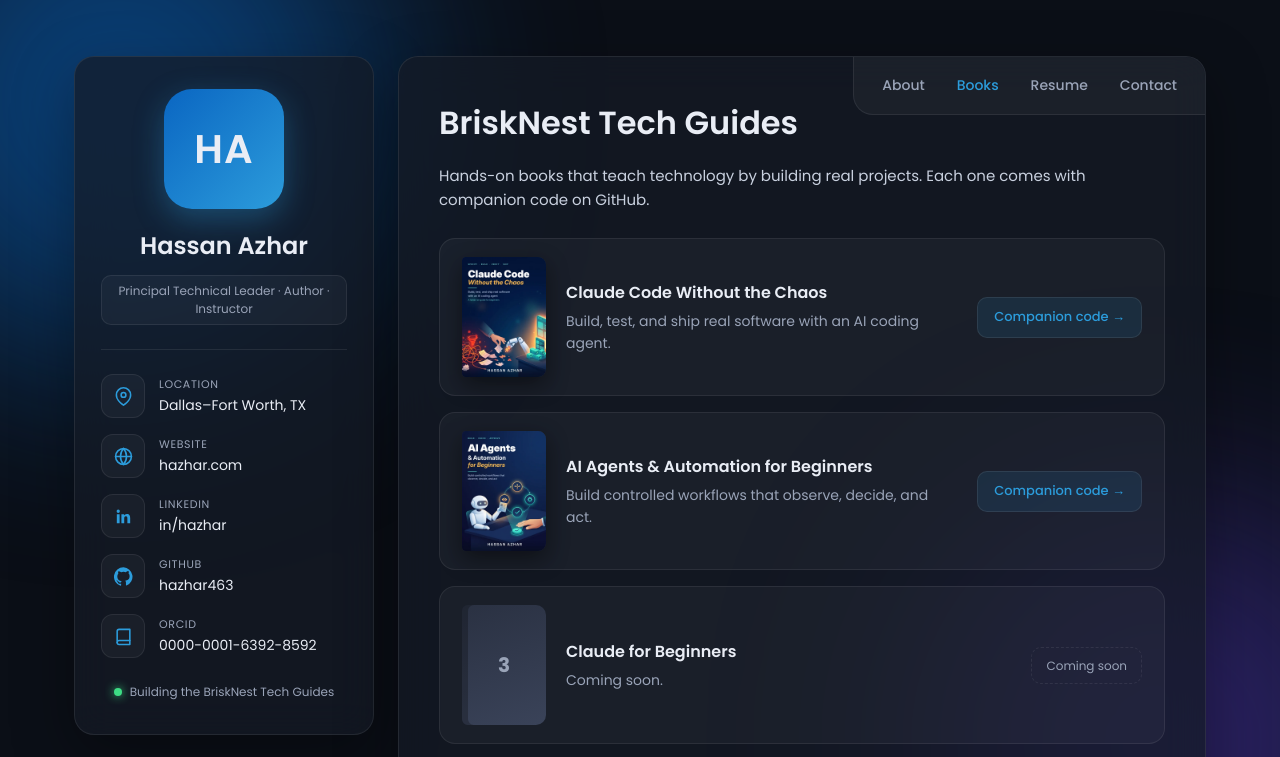
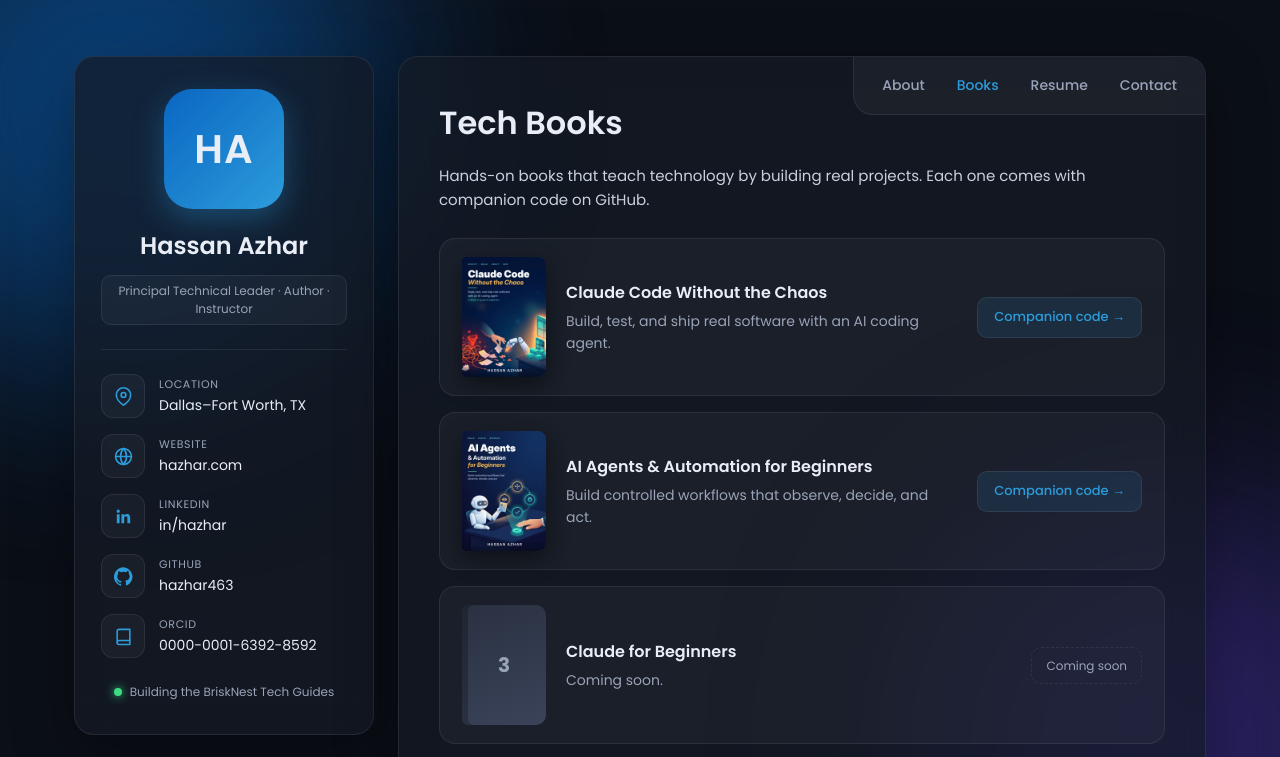
Before and after one commit to hazhar463/hazhar463.github.io, a plain HTML site: page index.html in a window 1280 px wide. Both pictures are taken after a click on the button "Books". Shown: the top 757 px of the page. Drawn offline with Linux system fonts and the light colour scheme.

Commit message:
Rename Books heading to Tech Books
Co-Authored-By: Claude Opus 5.5 <noreply@anthropic.com>
Claude-Session: https://claude.ai/code/session_01KvnnsW8hJQgTELThZvHGqq

```diff
--- a/index.html
+++ b/index.html
@@ -182,7 +182,7 @@ footer{grid-column:1/-1;text-align:center;font-size:12px;color:var(--muted);padd
 
     <!-- Books -->
     <section class="panel" id="books">
-      <h2>BriskNest Tech Guides</h2>
+      <h2>Tech Books</h2>
       <p>Hands-on books that teach technology by building real projects. Each one comes with companion code on GitHub.</p>
       <div class="books">
         <div class="book"><img class="cover" src="book1.webp" alt="Claude Code Without the Chaos cover" width="420" height="600" loading="lazy">
```
